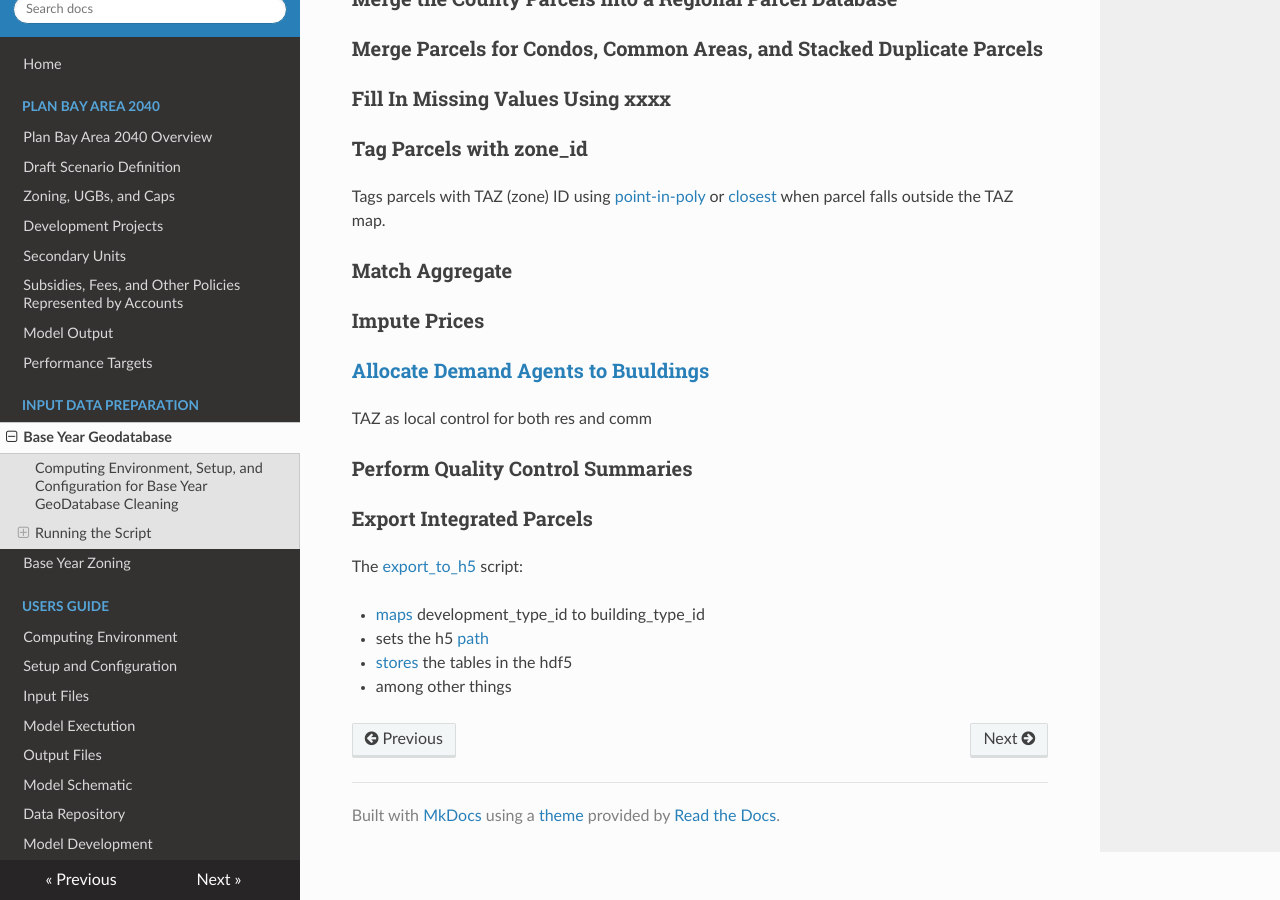
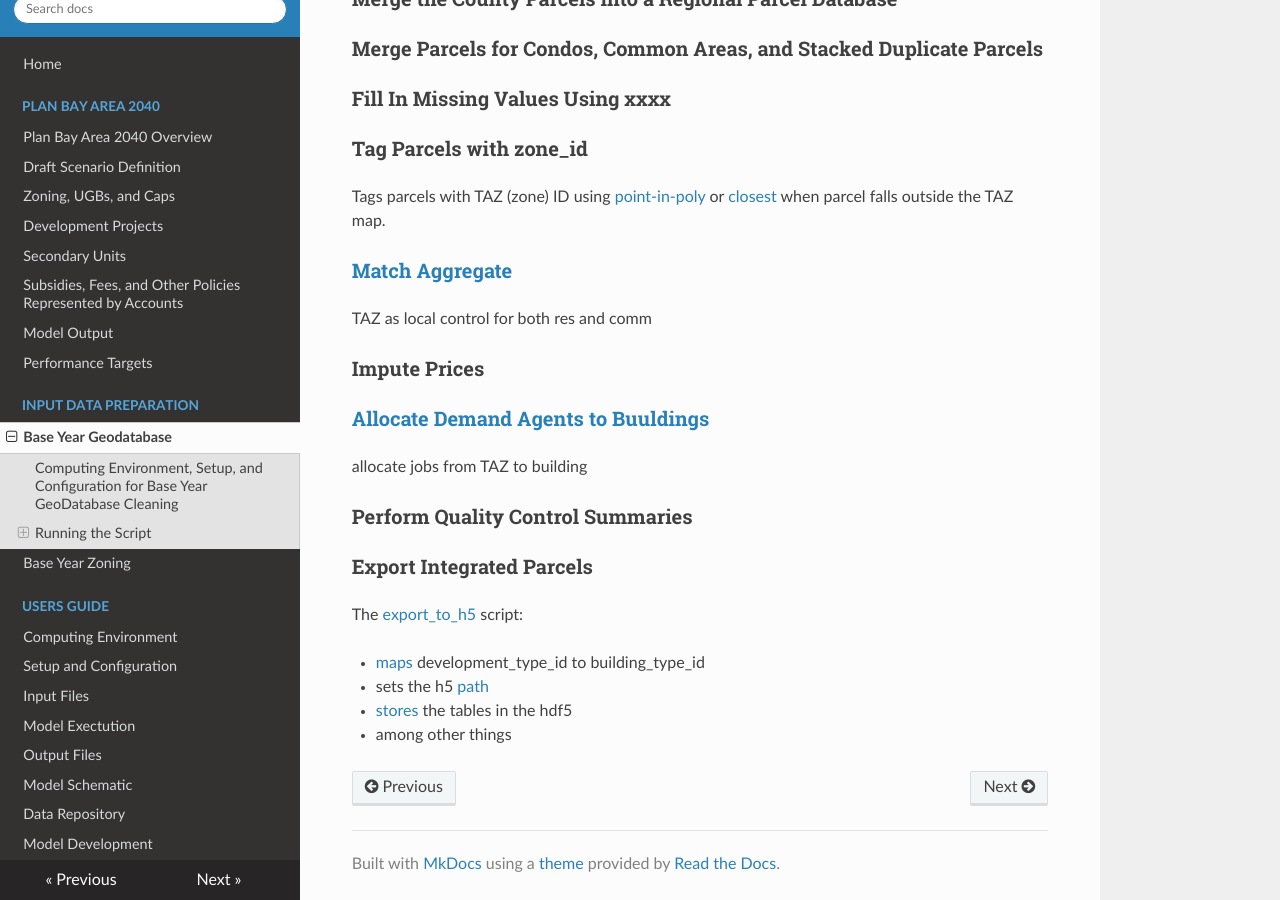
Before and after one commit to BayAreaMetro/baus_docs2, an MkDocs documentation site: the page built from docs/inputprep/baseyeargdb.md, in a window 1280 px wide and 900 px high, scrolled down 611 px. Built offline with MkDocs 1.6.1, drawn with Linux system fonts in a browser that asks for light colours; nearby versions of some CDN libraries; old or Windows-style settings are respelled for this version of MkDocs.

Commit message:
Update baseyeargdb.md

```diff
--- a/docs/inputprep/baseyeargdb.md
+++ b/docs/inputprep/baseyeargdb.md
@@ -26,13 +26,19 @@ The steps below follow the code residing [here](https://github.com/MetropolitanT
 Tags parcels with TAZ (zone) ID using [point-in-poly](https://github.com/MetropolitanTransportationCommission/bayarea_urbansim/blob/master/data_regeneration/spatialops.py#L10) or [closest](https://github.com/MetropolitanTransportationCommission/bayarea_urbansim/blob/master/data_regeneration/spatialops.py#L14) when parcel falls outside the TAZ map.
 
 
-### Match Aggregate
+### [Match Aggregate]((https://github.com/MetropolitanTransportationCommission/bayarea_urbansim/blob/master/data_regeneration/match_aggregate.py))
+
+TAZ as local control for both res and comm
+
+
+
 
 ### Impute Prices
 
-### [Allocate Demand Agents to Buuldings](https://github.com/MetropolitanTransportationCommission/bayarea_urbansim/blob/master/data_regeneration/match_aggregate.py)
+### [Allocate Demand Agents to Buuldings](https://github.com/MetropolitanTransportationCommission/bayarea_urbansim/blob/master/data_regeneration/demand_agent_allocation.py)
 
-TAZ as local control for both res and comm
+allocate jobs from TAZ to building
+
 
 
 
```
